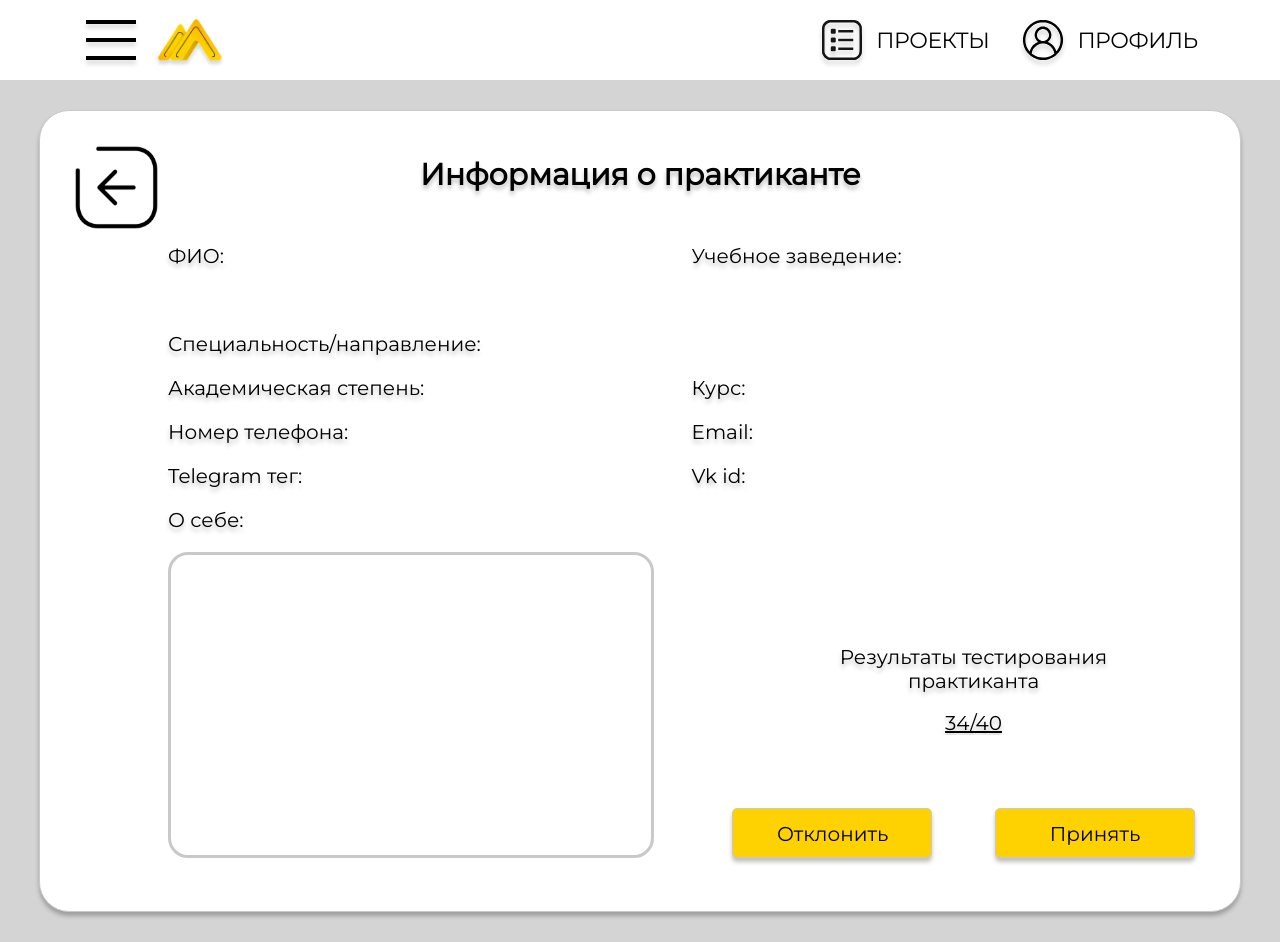
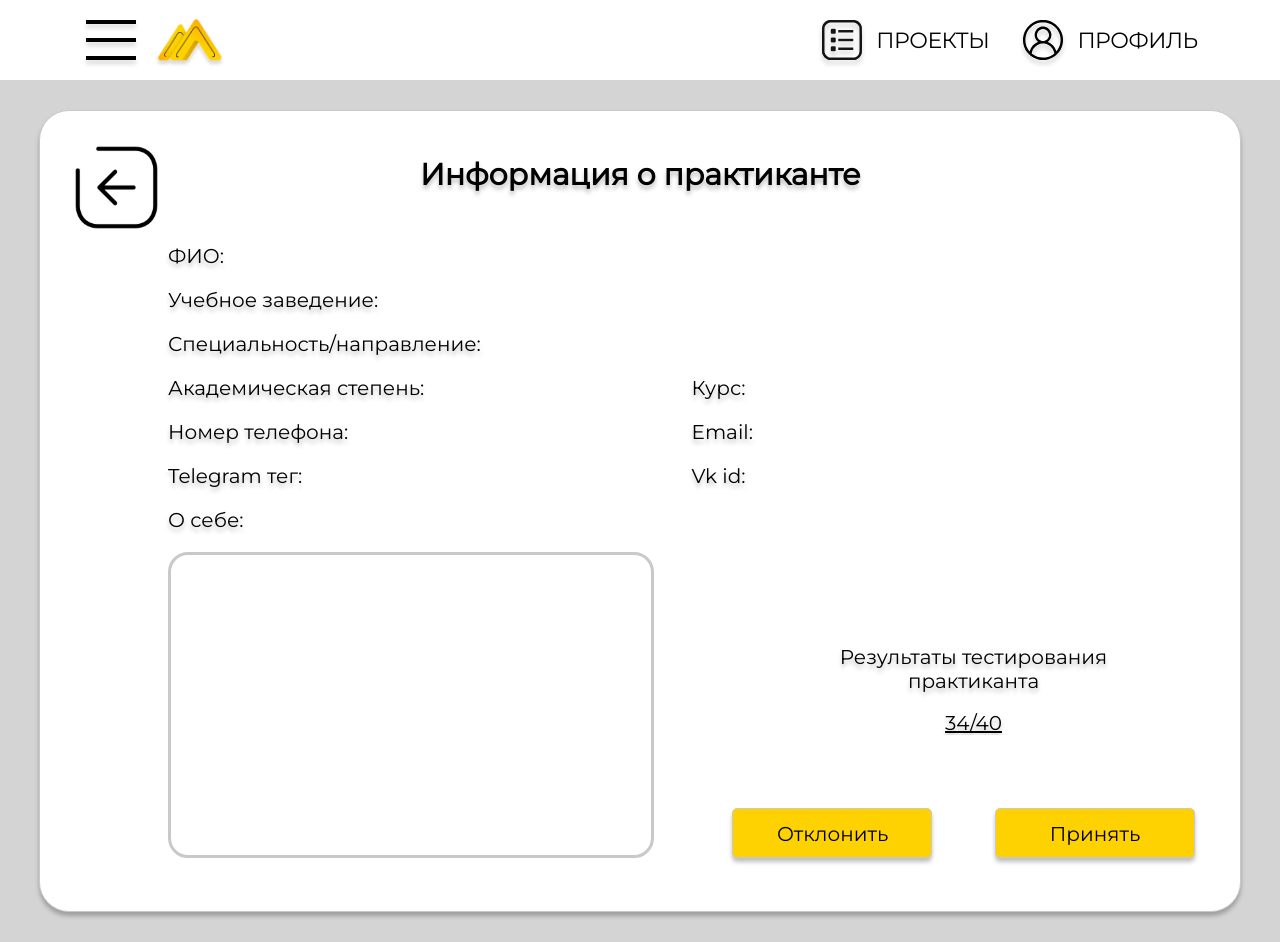
Before and after one commit to iron-66/LK_CRM, a React (Create React App) app: page /student/1 in a window 1280 px wide. Built offline with nearby package versions, Linux system fonts and the light colour scheme; no server answers.

Commit message:
Update styles

```diff
--- a/src/Styles/CardInfo.css
+++ b/src/Styles/CardInfo.css
@@ -79,11 +79,11 @@
     "about-me about-me"
 }
 
-.div-fullname {
+.div-full_name {
     grid-area: fullname;
 }
 
-.div-education {
+.div-university {
     grid-area: education;
 }
 
--- a/src/Styles/CardList.css
+++ b/src/Styles/CardList.css
@@ -2,7 +2,7 @@
     padding: 0 0 8px;
     display: flex;
     flex-direction: column;
-    justify-content: space-between;
+    justify-content:space-around;
     align-items: center;
     width: 260px;
     height: 710px;
@@ -41,9 +41,8 @@
     gap: 20px;
 }
 
-.hue-picker {
+.color-picker {
     margin-top: 10px;
-    width: 180px !important;
 }
 
 .people-card {
@@ -67,3 +66,8 @@
     border: #FED201 solid 1px;
     filter: drop-shadow(0px 4px 4px rgba(0, 0, 0, 0.25));
 }
+
+.cards-list a {
+    color: black;
+    text-decoration: none;
+}
```
